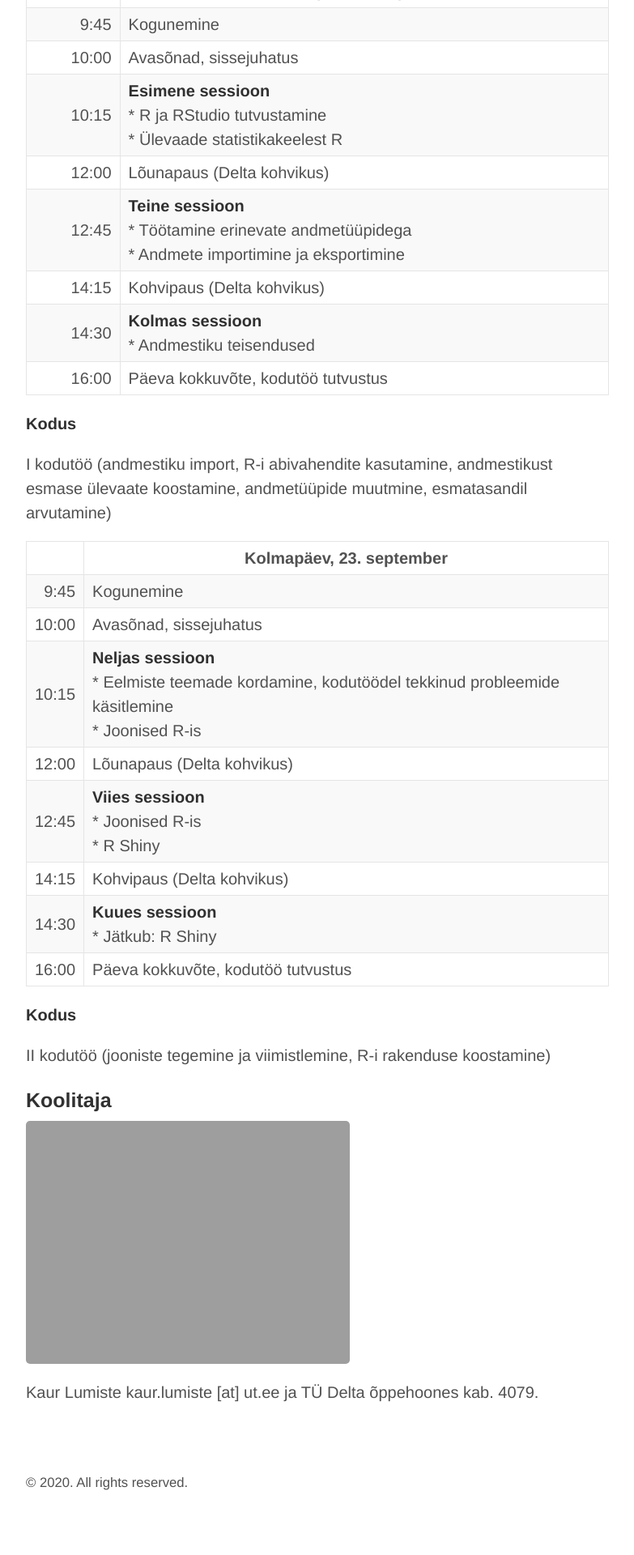
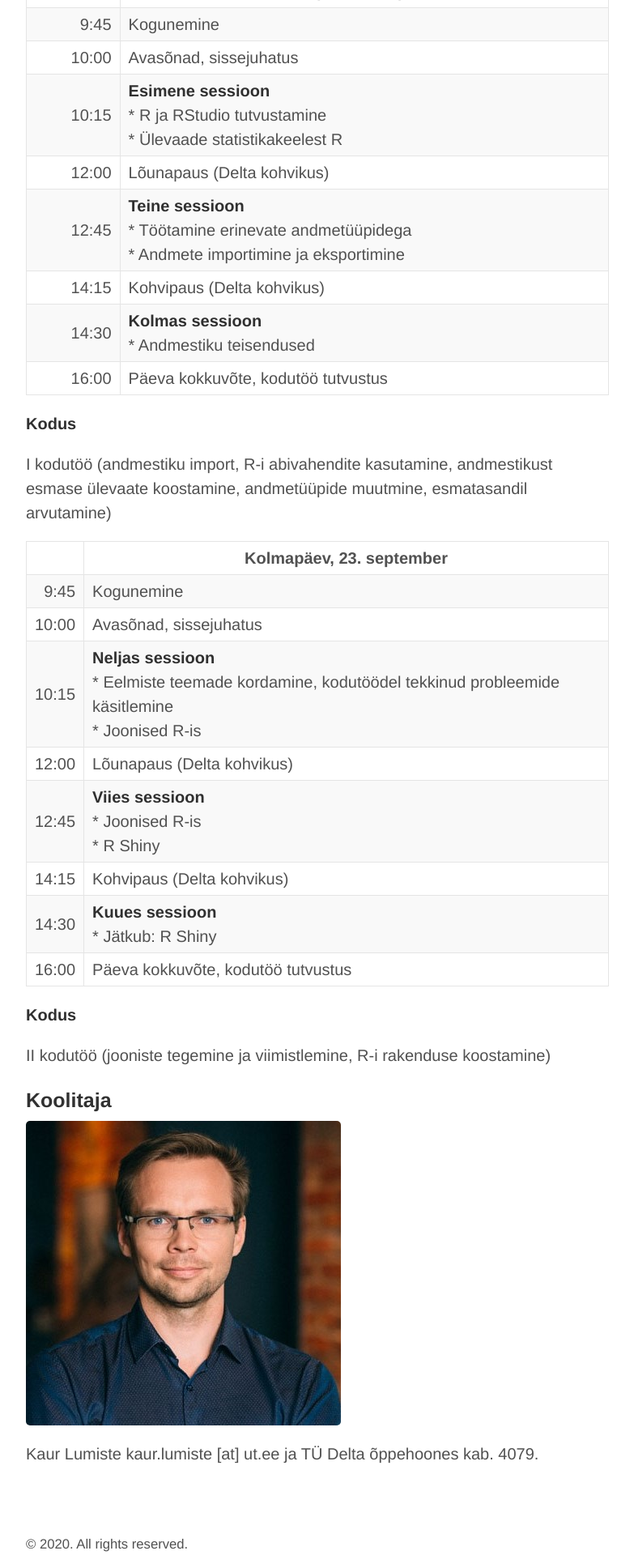
Before and after one commit to Rkursus/tykliinikum, a Jekyll site: the page built from index.md, in a window 1280 px wide. Shown: the part 1115-3035 px from the top of the page at 81% size, without its empty margins (248-1031 px from the left). Built offline with Jekyll 4.4.1, drawn with Linux system fonts in a browser that asks for light colours; our own code applies the rules of GitHub Pages for plain Markdown files; before the commit the page ends 2959 px from its top, so only the background shows below that.

Commit message:
Update index.md

```diff
--- a/index.md
+++ b/index.md
@@ -61,5 +61,5 @@ II kodutöö (jooniste tegemine ja viimistlemine, R-i rakenduse koostamine)
 
 # Koolitaja
 
-![](pic.jpg =200x)
+![](pic.jpg)
 Kaur Lumiste kaur.lumiste [at] ut.ee ja TÜ Delta õppehoones kab. 4079.
```
